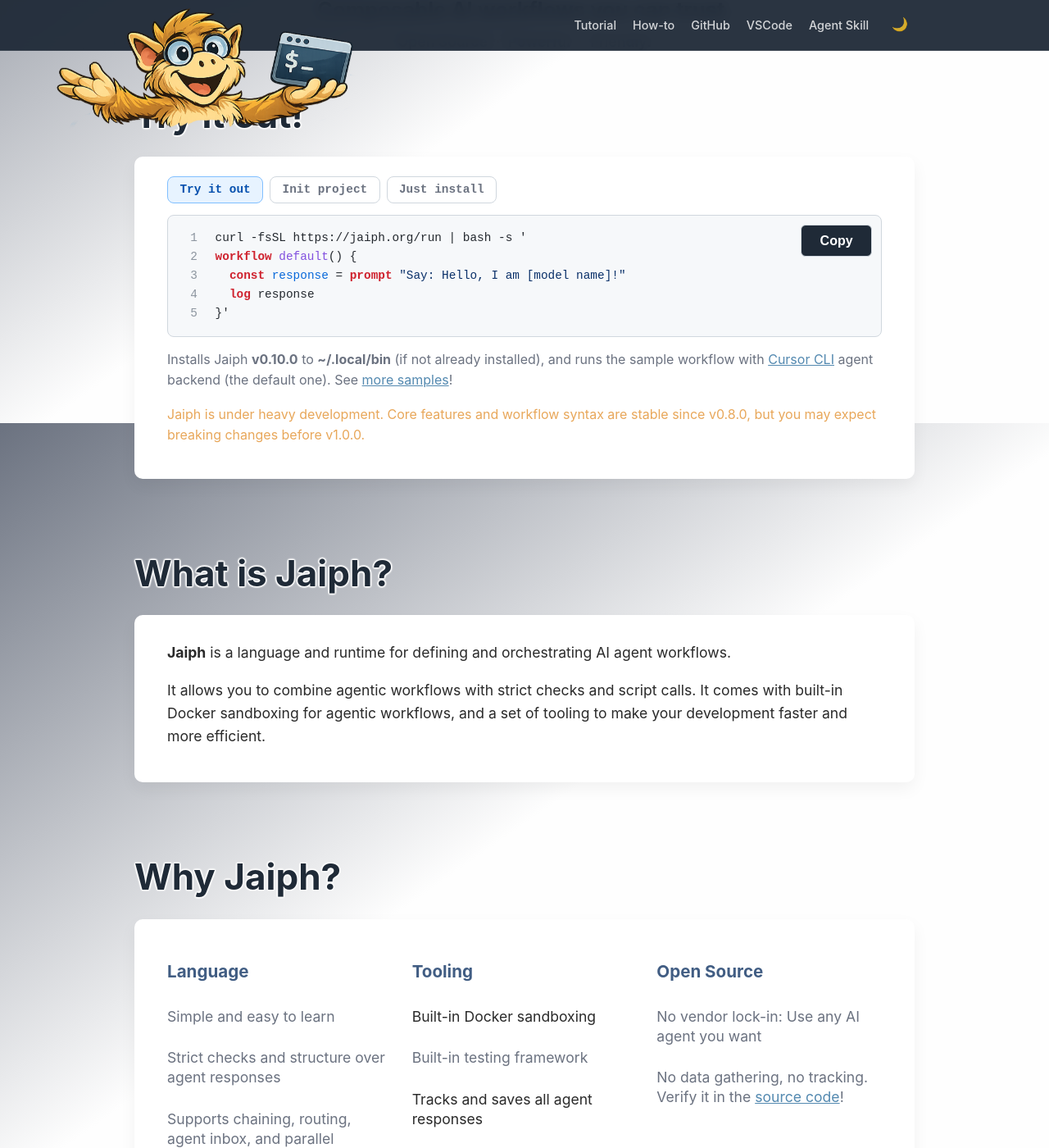
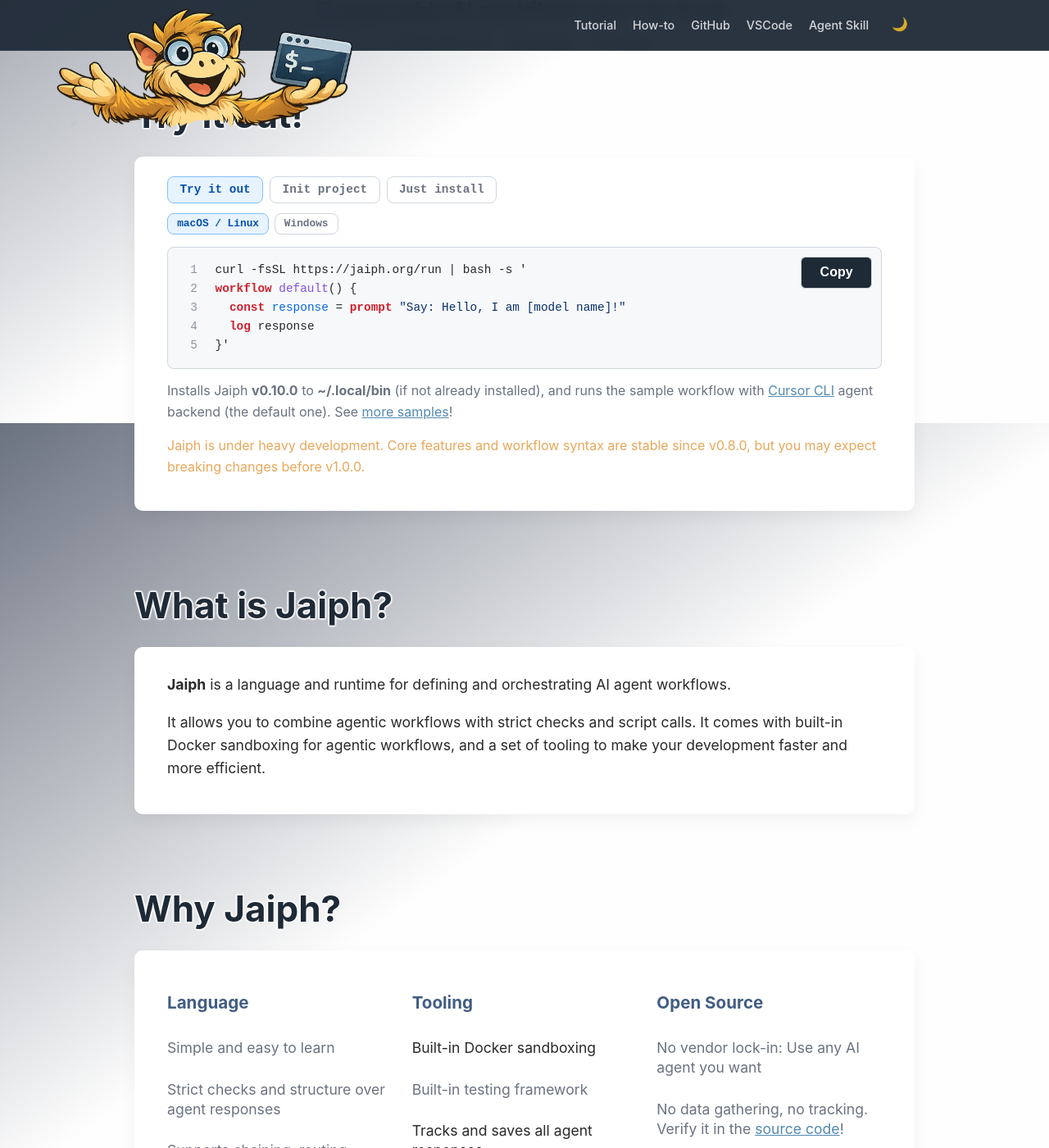
Before and after one commit to jaiphlang/jaiph, a Jekyll site: the page built from docs/index.html, in a window 1280 px wide and 1400 px high, scrolled down 384 px. Shown: the whole window at 82% size. Built offline with Jekyll 4.4.1, drawn with Linux system fonts in a browser that asks for light colours.

Commit message:
Feat: main-page install tabs Windows variant w/ auto-detect
The landing page hero install card now offers a Windows PowerShell path
alongside the POSIX curl | bash one-liners. A new .os-switch sub-toggle
(macOS/Linux vs Windows) sits above the run-sample / init-project /
just-install tabs, and each panel wraps its content in .os-variant blocks.

On load, attachOsSwitch() (docs/assets/js/main.js) auto-selects the
Windows variant for Windows visitors via isWindowsPlatform(), which
prefers navigator.userAgentData?.platform and falls back to
navigator.platform. macOS/Linux visitors keep today's POSIX default with
no layout shift; manual switching stays available and is remembered
card-wide. The 'Just install' Windows variant exposes the copy-able
irm https://jaiph.org/install.ps1 | iex line; the run-sample and
init-project tabs (no PowerShell pipe equivalent) show the install
one-liner plus a short 'then run:' jaiph command instead of a bash-only
default. The static-render constraint holds: the POSIX variant carries
is-active in the markup and CSS hides inactive variants, so with JS
disabled all bash one-liners render and no panel is blank.

New Playwright cases in the docs suite assert the Windows default, the
unchanged macOS/Linux default, manual platform + tab switching, the
clipboard contents of the Windows copy button, and the JS-disabled
static render.

Co-Authored-By: Claude Opus 4.8 (1M context) <noreply@anthropic.com>

```diff
--- a/docs/assets/css/style.css
+++ b/docs/assets/css/style.css
@@ -696,6 +696,41 @@ pre code .code-line::before {
     display: block;
 }
 
+.os-switch {
+    display: flex;
+    gap: 0.4rem;
+    margin-bottom: 0.75rem;
+}
+
+.os-switch-button {
+    border: 1px solid var(--tab-border);
+    border-radius: 8px;
+    background: var(--tab-bg);
+    color: var(--muted);
+    font-size: 0.8rem;
+    font-weight: 600;
+    font-family: "Fira Code", monospace;
+    padding: 0.3rem 0.7rem;
+    cursor: pointer;
+}
+
+.os-switch-button.is-active {
+    background: var(--tab-active-bg);
+    border-color: var(--tab-active-border);
+    color: var(--tab-active-color);
+}
+
+/* Platform variants: static markup shows the POSIX (bash) variant; JS reveals
+   the Windows variant on demand (and by default for Windows visitors). Without
+   JS the POSIX variant stays visible and the Windows one remains in the markup. */
+.os-variant {
+    display: none;
+}
+
+.os-variant.is-active {
+    display: block;
+}
+
 .primitive-list {
     margin: 0.5rem 0 0;
 }
--- a/docs/assets/js/main.js
+++ b/docs/assets/js/main.js
@@ -732,6 +732,51 @@
         });
     }
 
+    /**
+     * True when the visitor is on Windows. Prefers the modern
+     * navigator.userAgentData.platform, falling back to navigator.platform.
+     */
+    function isWindowsPlatform() {
+        var platform = (navigator.userAgentData && navigator.userAgentData.platform) || navigator.platform || "";
+        return /win/i.test(platform);
+    }
+
+    /**
+     * Toggles the visible platform variant (posix / windows) across every
+     * panel in the install card, and reflects the choice on the switch buttons.
+     */
+    function setOsVariant(root, os) {
+        root.querySelectorAll(".os-switch-button").forEach(function (button) {
+            button.classList.toggle("is-active", button.getAttribute("data-os") === os);
+        });
+        root.querySelectorAll(".os-variant").forEach(function (variant) {
+            variant.classList.toggle("is-active", variant.getAttribute("data-os") === os);
+        });
+    }
+
+    /**
+     * Wires the platform sub-toggle in the install card and auto-selects the
+     * Windows variant for Windows visitors. Manual switching stays available;
+     * non-Windows visitors keep the static (POSIX) default with no layout shift.
+     */
+    function attachOsSwitch() {
+        var root = document.querySelector("section.try-it-out .card");
+        if (!root || root.querySelectorAll(".os-variant").length === 0) {
+            return;
+        }
+        root.querySelectorAll(".os-switch-button").forEach(function (button) {
+            button.addEventListener("click", function () {
+                var os = button.getAttribute("data-os");
+                if (os) {
+                    setOsVariant(root, os);
+                }
+            });
+        });
+        if (isWindowsPlatform()) {
+            setOsVariant(root, "windows");
+        }
+    }
+
     function attachCodeTabs() {
         const buttons = document.querySelectorAll(".code-tab-button");
         buttons.forEach(function (button) {
@@ -979,6 +1024,7 @@
             highlightAll();
             attachCopyButtons();
             attachCodeTabs();
+            attachOsSwitch();
             attachDocsNavToggle();
             attachThemeToggle();
         });
@@ -989,6 +1035,7 @@
         highlightAll();
         attachCopyButtons();
         attachCodeTabs();
+        attachOsSwitch();
         attachDocsNavToggle();
         attachThemeToggle();
     }
--- a/docs/index.html
+++ b/docs/index.html
@@ -74,7 +74,13 @@ layout: null
                     <button type="button" class="code-tab-button" data-target="try-install-only">Just install</button>
                 </div>
 
+                <div class="os-switch" role="group" aria-label="Choose your platform">
+                    <button type="button" class="os-switch-button is-active" data-os="posix">macOS / Linux</button>
+                    <button type="button" class="os-switch-button" data-os="windows">Windows</button>
+                </div>
+
                 <div class="code-tab-panel is-active" data-panel="try-run-sample">
+                    <div class="os-variant is-active" data-os="posix">
                         <pre><code class="language-bash static-highlight"><span class="code-line">curl -fsSL https://jaiph.org/run | bash -s '</span><span class="code-line"><span class="ralph-keyword">workflow</span> <span class="ralph-definition">default</span>() {</span><span class="code-line">  <span class="ralph-keyword">const</span> <span class="ralph-variable">response</span> <span class="ralph-operator">=</span> <span class="ralph-keyword">prompt</span> <span class="ralph-string">"Say: Hello, I am [model name]!"</span></span><span class="code-line">  <span class="ralph-keyword">log</span> response</span><span class="code-line">}'</span></code></pre>
                         <p class="small">Installs Jaiph <strong>v0.10.0</strong> to <strong>~/.local/bin</strong> (if not
                             already
@@ -84,26 +90,52 @@ layout: null
                         <p class="small warning">Jaiph is under heavy development. Core features and workflow syntax are
                             stable since v0.8.0, but you may expect breaking changes before v1.0.0.</p>
                     </div>
+                    <div class="os-variant" data-os="windows">
+                        <p class="small">On Windows, install with PowerShell:</p>
+                        <pre><code class="language-powershell">irm https://jaiph.org/install.ps1 | iex</code></pre>
+                        <p class="small">then run a sample workflow:</p>
+                        <pre><code class="language-bash">jaiph run say_hello.jh Adam</code></pre>
+                        <p class="small">Installs Jaiph <strong>v0.10.0</strong> to <strong>%LOCALAPPDATA%\jaiph\bin</strong>.
+                            Grab <code>say_hello.jh</code> from the <a href="#samples">samples</a> below, then run it. See
+                            <a href="#samples">more samples</a>!</p>
+                        <p class="small warning">Jaiph is under heavy development. Core features and workflow syntax are
+                            stable since v0.8.0, but you may expect breaking changes before v1.0.0.</p>
+                    </div>
+                </div>
 
                 <div class="code-tab-panel" data-panel="try-init-project">
+                    <div class="os-variant is-active" data-os="posix">
                         <p class="small">Run the script below from the project directory:</p>
                         <pre><code class="language-bash">curl -fsSL https://jaiph.org/init | bash</code></pre>
                         <p class="small">Installs Jaiph <strong>v0.10.0</strong> to <strong>~/.local/bin</strong> (if not
                             already installed), and runs <code>jaiph init</code> to initialize the Jaiph workspace in the
                             current directory.</p>
                     </div>
+                    <div class="os-variant" data-os="windows">
+                        <p class="small">On Windows, install with PowerShell:</p>
+                        <pre><code class="language-powershell">irm https://jaiph.org/install.ps1 | iex</code></pre>
+                        <p class="small">then initialize the Jaiph workspace in the current directory:</p>
+                        <pre><code class="language-bash">jaiph init</code></pre>
+                        <p class="small">Installs Jaiph <strong>v0.10.0</strong> to <strong>%LOCALAPPDATA%\jaiph\bin</strong>
+                            (if not already installed).</p>
+                    </div>
+                </div>
 
                 <div class="code-tab-panel" data-panel="try-install-only">
+                    <div class="os-variant is-active" data-os="posix">
                         <pre><code class="language-bash">curl -fsSL https://jaiph.org/install | bash</code></pre>
                         <p class="small">The installer will install the version <strong>0.10.0</strong> of Jaiph to
                             <strong>~/.local/bin</strong>. To switch versions, use <code>jaiph use nightly</code>
                             or <code>jaiph use &lt;version&gt;</code> to switch.
                         </p>
-                    <p class="small">On Windows, install with PowerShell instead:</p>
+                        <p class="small">Or install from npm: <code>npm install -g jaiph</code></p>
+                    </div>
+                    <div class="os-variant" data-os="windows">
                         <pre><code class="language-powershell">irm https://jaiph.org/install.ps1 | iex</code></pre>
                         <p class="small">This installs <strong>jaiph-windows-x64.exe</strong> to
                             <strong>%LOCALAPPDATA%\jaiph\bin</strong> and adds it to your user <code>PATH</code>.</p>
                         <p class="small">Or install from npm: <code>npm install -g jaiph</code></p>
+                    </div>
                 </div>
             </div>
         </section>
```
Also changed, not shown: QUEUE.md (+0 -18 lines), e2e/playwright/landing-page.spec.ts (+113 -1 lines), CHANGELOG.md. Lines whose indentation alone changed are shown as unchanged.
